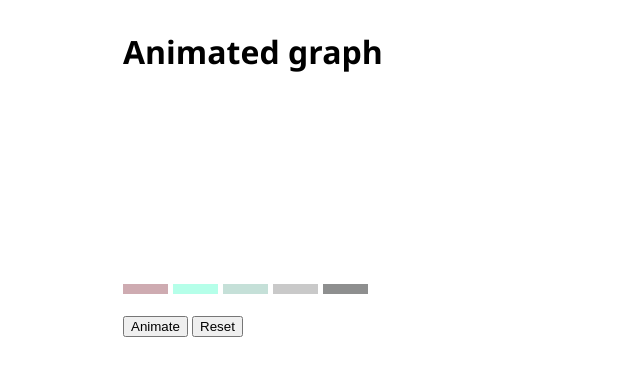
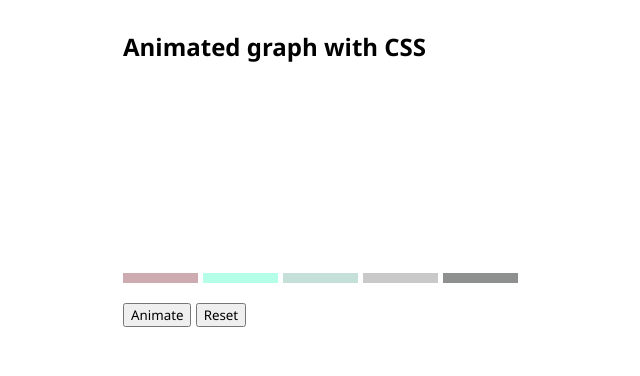
Before and after one commit to rolandjlevy/js-animated-graph, a plain HTML site: page index.html in a window 1280 px wide. Shown: the whole page, without its empty margins (217-857 px from the left). Drawn offline with Linux system fonts and the light colour scheme.

Commit message:
Added README

```diff
--- a/index.html
+++ b/index.html
@@ -3,13 +3,13 @@
   <head>
     <meta charset="utf-8">
     <meta name="viewport" content="width=device-width">
-    <title>Animated graph</title>
+    <title>Animated graph with CSS</title>
     <link href="style.css" rel="stylesheet" type="text/css" />
   </head>
   <body>
 
     <main class="container">
-      <h1>Animated graph</h1>
+      <h2>Animated graph with CSS</h2>
       <ul class="block-wrapper">
         <li class="block"></li>
         <li class="block"></li>
--- a/style.css
+++ b/style.css
@@ -1,12 +1,15 @@
 :root {
-  --width: 50;
+  --width: 80;
   --height: 200px;
+}
+
+* {
+  font-family: 'Segoe UI', Tahoma, Geneva, Verdana, sans-serif;
 }
 
 body {
   box-sizing: border-box;
   margin: 30px;
-  font-family: 'Segoe UI', Tahoma, Geneva, Verdana, sans-serif;
 }
 
 .container {
@@ -55,8 +58,8 @@ body {
   bottom: 0;
   left: var(--left);
   height: 10px;
-  width: 45px;
-  transition: all var(--speed) cubic-bezier(0.68, -0.55, 0.265, 1.55);
+  width: 75px;
+  transition: all var(--speed) cubic-bezier(0.7, -0.55, 0.25, 1.55);
   background: var(--background);
   list-style: none;
 }
```
Also changed, not shown: 1 other file.
